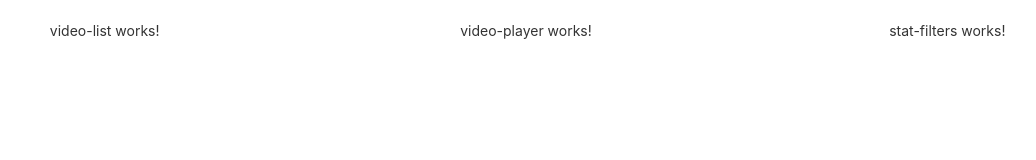
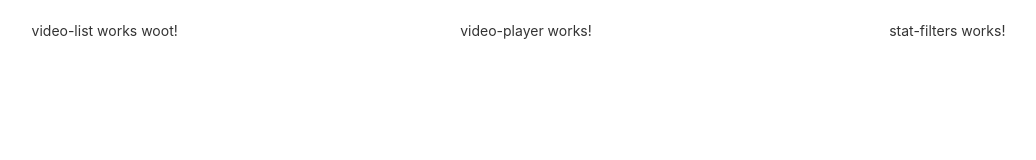
Before and after one commit to dbenek1021-2/angularClass, an Angular app: page /dashboard in a window 1280 px wide. Shown: the top 160 px of the page, without its empty margins (114-1150 px from the left). Built offline with nearby package versions, Linux system fonts and the light colour scheme.

Commit message:
Added woot

```diff
--- a/src/app/dashboard/video-list/video-list.component.html
+++ b/src/app/dashboard/video-list/video-list.component.html
@@ -1 +1 @@
-<p>video-list works!</p>
+<p>video-list works woot!</p>
```
